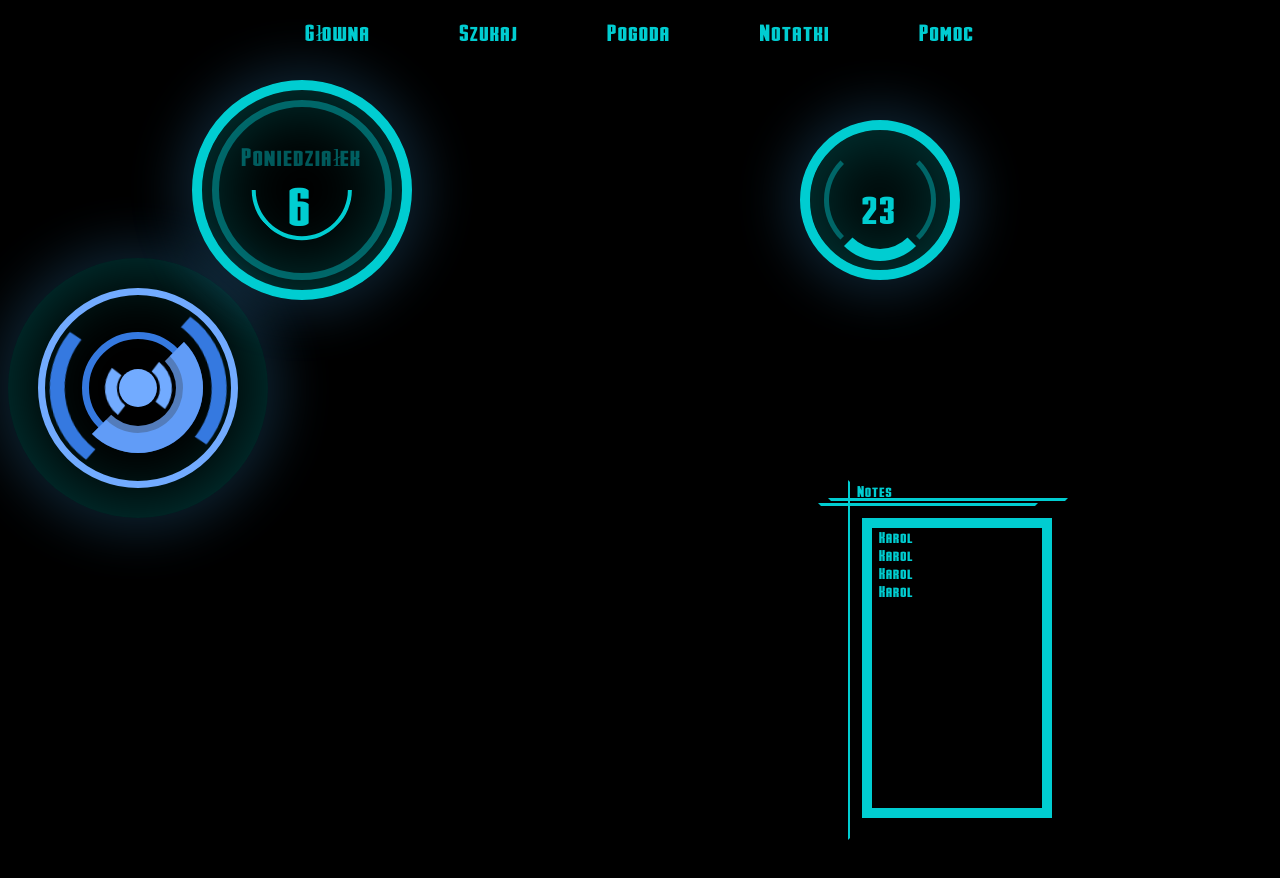
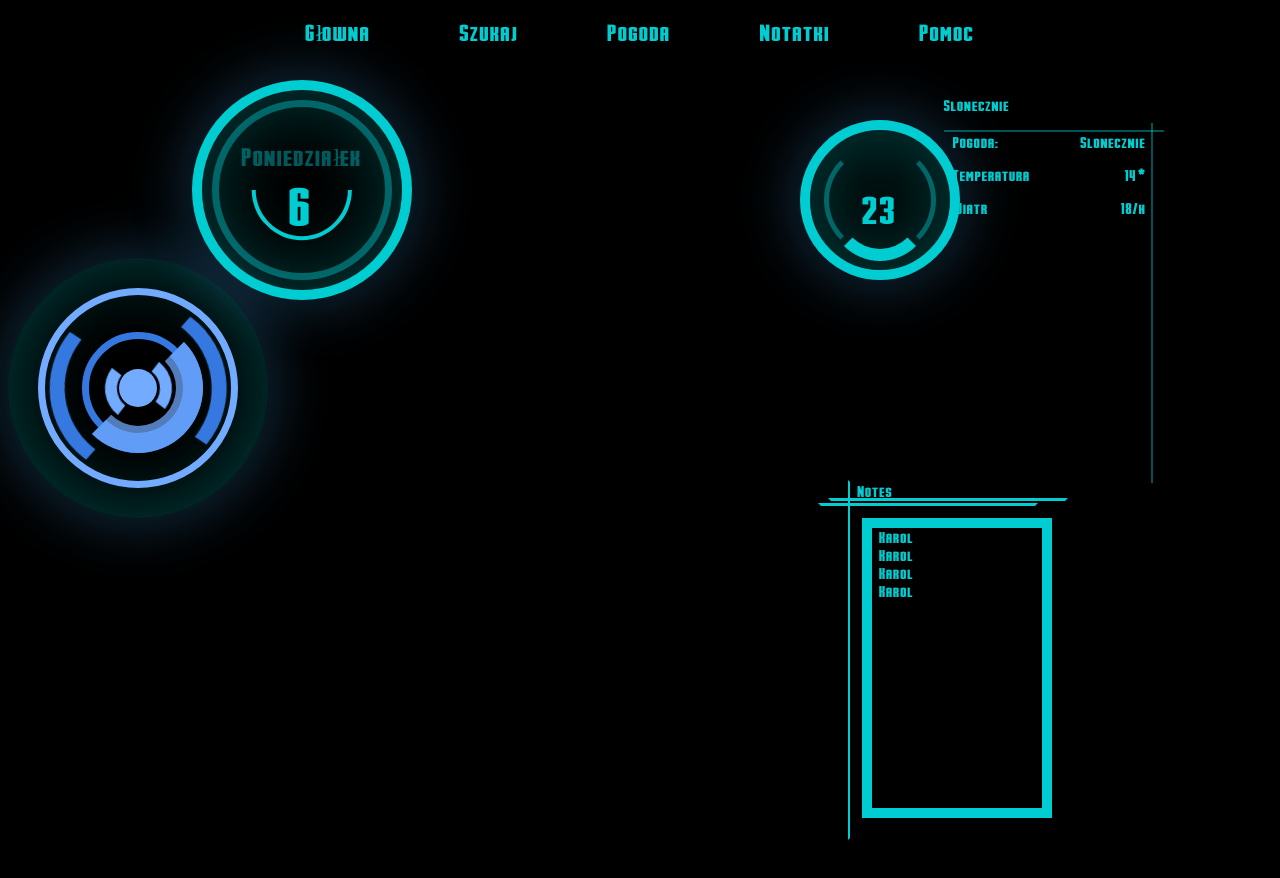
Before and after one commit to karolszym22/J.A.R.V.I.S-user-assistant-, a React (Create React App) app: page / in a window 1280 px wide. Shown: the top 878 px of the page. Built offline with nearby package versions, Linux system fonts and the light colour scheme.

Commit message:
Added new component and included to root:
-Wather

```diff
--- /dev/null
+++ b/src/Components/Atoms/Weather/weather_location.js
@@ -0,0 +1,7 @@
+import styled from 'styled-components'
+
+const StyledP = styled.p`
+  color: rgb(0, 205, 209); font-size: 22px;  display: flex; font-size: 16px;
+`;
+
+export default StyledP
--- /dev/null
+++ b/src/Components/Atoms/Weather/weather_rectangle_1.js
@@ -0,0 +1,6 @@
+import styled from 'styled-components'
+
+const StyledDiv_2 = styled.div`
+  width: 220px; height: 360px; border-top: 2px solid rgba(0, 206, 209, 0.404); position: relative;
+`;
+export default StyledDiv_2
--- /dev/null
+++ b/src/Components/Atoms/Weather/weather_rectangle_2.js
@@ -0,0 +1,8 @@
+import styled from 'styled-components'
+
+const StyledDiv_3 = styled.div`
+  width: 200px; height: 360px; border-right: 2px solid rgba(0, 206, 209, 0.404);
+   position: absolute; right: 5%; top: -2.5%;
+`;
+
+export default StyledDiv_3
--- /dev/null
+++ b/src/Components/Atoms/Weather/weather_state.js
@@ -0,0 +1,6 @@
+import styled from 'styled-components'
+
+const StyledP_3 = styled.p`
+  color: rgb(0, 205, 209); font-size: 22px;  display: flex; font-size: 16px;
+`;
+export default StyledP_3
--- /dev/null
+++ b/src/Components/Atoms/Weather/weather_temp.js
@@ -0,0 +1,8 @@
+import styled from 'styled-components'
+
+const StyledP_5 = styled.p`
+  color: rgb(0, 205, 209);   display: flex; font-size: 16px;
+  padding: 10px 5px 5px 0px;
+  margin: 0px
+`
+export default StyledP_5
--- /dev/null
+++ b/src/Components/Atoms/Weather/weather_wind.js
@@ -0,0 +1,7 @@
+import styled from 'styled-components'
+
+const StyledP_7 = styled.p`
+  color: rgb(0, 205, 209); font-size: 22px;  display: flex; font-size: 16px;
+
+`;
+export default StyledP_7
--- /dev/null
+++ b/src/Components/Molecules/Weather/weather_container.js
@@ -0,0 +1,9 @@
+import styled from 'styled-components'
+
+const StyledDiv_4 = styled.div`
+  display: flex; font-size: 1px; justify-content: space-between;
+  width: 100% ;
+
+`;
+
+export default StyledDiv_4
--- /dev/null
+++ b/src/Components/Organism/Weather/weather_main.js
@@ -0,0 +1,8 @@
+import styled from 'styled-components'
+
+const StyledDiv = styled.div`
+  width: 240px; height: 400px; position: absolute; top: 10%; right: 7.5%;
+  display: flex; flex-direction: column;
+`;
+
+export default StyledDiv
--- a/src/Components/Views/Root/root.js
+++ b/src/Components/Views/Root/root.js
@@ -28,6 +28,16 @@ import NotesData from '../../Atoms/Notes/notes_data'
 import NotesRectangleOne from '../../Atoms/Notes/notes_rectangle_1'
 import NotesRectangleTwo from '../../Atoms/Notes/notes_rectangle_2'
 import NotesRectangleThree from '../../Molecules/Notes/notes_container'
+
+import MainWeather from '../../Organism/Weather/weather_main'
+import WeatherLocation from '../../Atoms/Weather/weather_location'
+import WeatherRectangleOne from '../../Atoms/Weather/weather_rectangle_1'
+import WeatherRectangleTwo from '../../Atoms/Weather/weather_rectangle_2'
+import WeatherContainer2 from '../../Molecules/Weather/weather_container'
+import WeatherState from '../../Atoms/Weather/weather_state'
+import WeatherTemp from '../../Atoms/Weather/weather_temp'
+import WeatherWind from '../../Atoms/Weather/weather_wind'
+
 const Root = () =>
 (
     <div>
@@ -85,6 +95,28 @@ const Root = () =>
               <NotesData>Karol</NotesData>
            </NotesRectangleThree>
         </MainNotes>
+        <MainWeather>
+           <WeatherLocation>
+              Slonecznie
+           </WeatherLocation>
+           <WeatherRectangleOne>
+              <WeatherRectangleTwo>
+                    <WeatherContainer2>
+                       <WeatherTemp>Pogoda:</WeatherTemp>
+                       <WeatherTemp>Slonecznie</WeatherTemp>
+                    </WeatherContainer2>
+                    <WeatherContainer2>
+                       <WeatherTemp>Temperatura</WeatherTemp>
+                       <WeatherTemp>14*</WeatherTemp>
+                    </WeatherContainer2>
+                    <WeatherContainer2>
+                       <WeatherTemp>Wiatr</WeatherTemp>
+                       <WeatherTemp>18/h</WeatherTemp>
+                    </WeatherContainer2>
+
+              </WeatherRectangleTwo>
+           </WeatherRectangleOne>
+        </MainWeather>
     </div>
 )
 
```
Also changed, not shown: src/Components/Atoms/Weather/weather_state_p.js (added).
